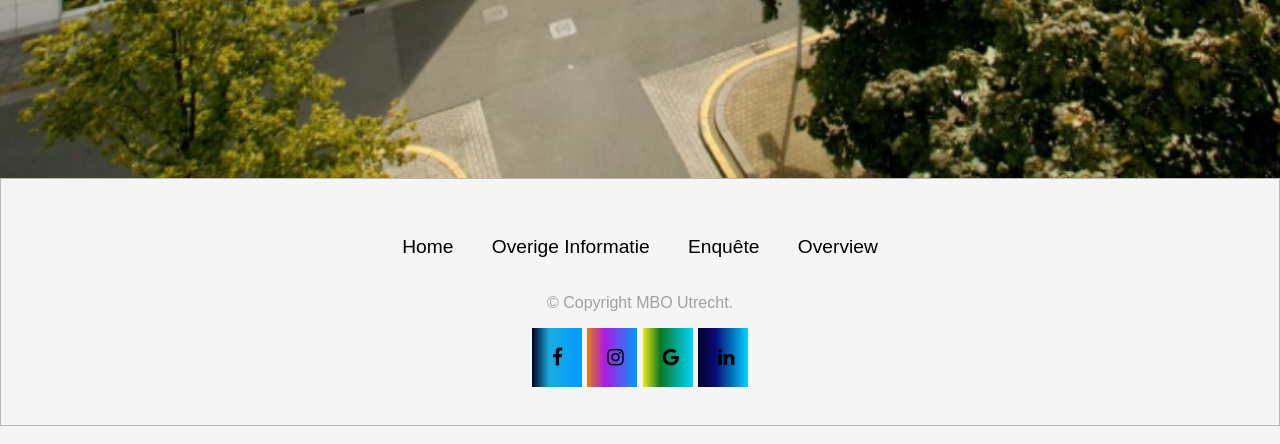
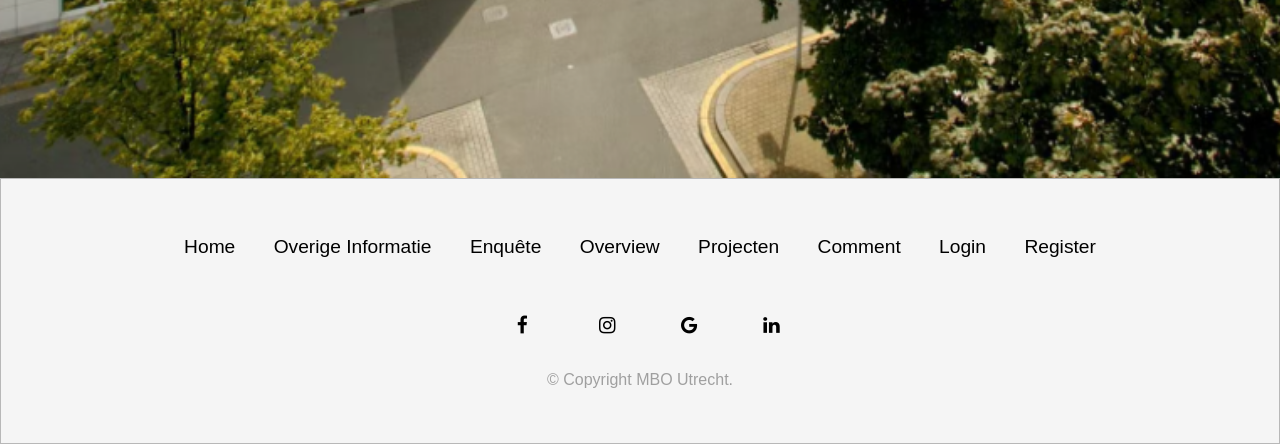
Before and after one commit to sanderDijkxhoorn/Opendag-mvc, a PHP site: page / in a window 1280 px wide. Shown: the part 832-1276 px from the top of the page. Run offline with PHP 8.4, Linux system fonts and the light colour scheme.

Commit message:
real footer socials
top

```diff
--- a/app/views/includes/footer.php
+++ b/app/views/includes/footer.php
@@ -4,14 +4,18 @@
         <li><a href="/overige-info.php">Overige Informatie</a></li>
         <li><a href="/enquete.php">Enquête</a></li>
         <li><a href="/overview.php">Overview</a></li>
+        <li><a href="/overview.php">Projecten</a></li>
+        <li><a href="/overview.php">Comment</a></li>
+        <li><a href="/overview.php">Login</a></li>
+        <li><a href="/overview.php">Register</a></li>
     </ul>
+
+    <div class="socials">
+    <a href="https://www.facebook.com/mboutrechtalgemeen/" class="fa fa-facebook"></a>
+    <a href="https://www.instagram.com/mboutrecht/" class="fa fa-instagram"></a>
+    <a href="https://www.mboutrecht.nl/" class="fa fa-google"></a>
+    <a href="https://www.linkedin.com/company/mbo-utrecht/?originalSubdomain=nl" class="fa fa-linkedin"></a>
     <p>© Copyright MBO Utrecht.</p>
-    <div class="socials">
-    <a href="#" class="fa fa-facebook"></a>
-    <a href="#" class="fa fa-instagram"></a>
-    <a href="#" class="fa fa-google"></a>
-    <a href="#" class="fa fa-linkedin"></a>
-    </div>
 </footer>
 
 </body>
--- a/public/css/nav-foot.css
+++ b/public/css/nav-foot.css
@@ -46,11 +46,12 @@ body {
 }
 
 footer p {
-    padding: 0;
+    padding: 1;
     font-size: 0.8em;
     color: rgba(0, 0, 0, 0.35);
     margin: 1em 0;
     font-size: 1rem;
+    text-align: center;
 }
 
 footer ul {
@@ -78,31 +79,36 @@ footer {
 }
 
 .fa {
-    padding: 20px;
+    height: 2em;
+    width: 1em;
+    background-color: #bbb;
+    border-radius: 50%;
+    display: inline-block;
     font-size: 30px;
-    width: 50px;
     text-align: center;
     text-decoration: none;
+    padding: 2em;
+}
+
+.social-btn {
+    padding:30px 35px 35px 35px;
 }
 
 .fa-facebook {
-    background: linear-gradient(90deg, rgba(2,0,36,1) 0%, rgb(25, 172, 225) 35%, rgb(0, 153, 255) 100%);
+background-color: transparent;
     color: white;
 }
 
 .fa-instagram {
-    background: linear-gradient(90deg, rgb(227, 129, 17) 0%, rgb(175, 25, 225) 35%, rgb(0, 153, 255) 100%);
-    color: white;
+    background-color: transparent;
 }
 
 .fa-google {
-    background: linear-gradient(90deg, rgb(239, 231, 15) 0%, rgb(9, 121, 39) 35%, rgba(0,212,255,1) 100%);
-    color: white;
+    background-color: transparent;
 }
 
 .fa-linkedin {
-    background: linear-gradient(90deg, rgba(2,0,36,1) 0%, rgba(9,9,121,1) 35%, rgba(0,212,255,1) 100%);
-    color: white;
+    background-color: transparent;
 }
 
 /* Navbar */
```
Lines whose indentation alone changed are shown as unchanged.
